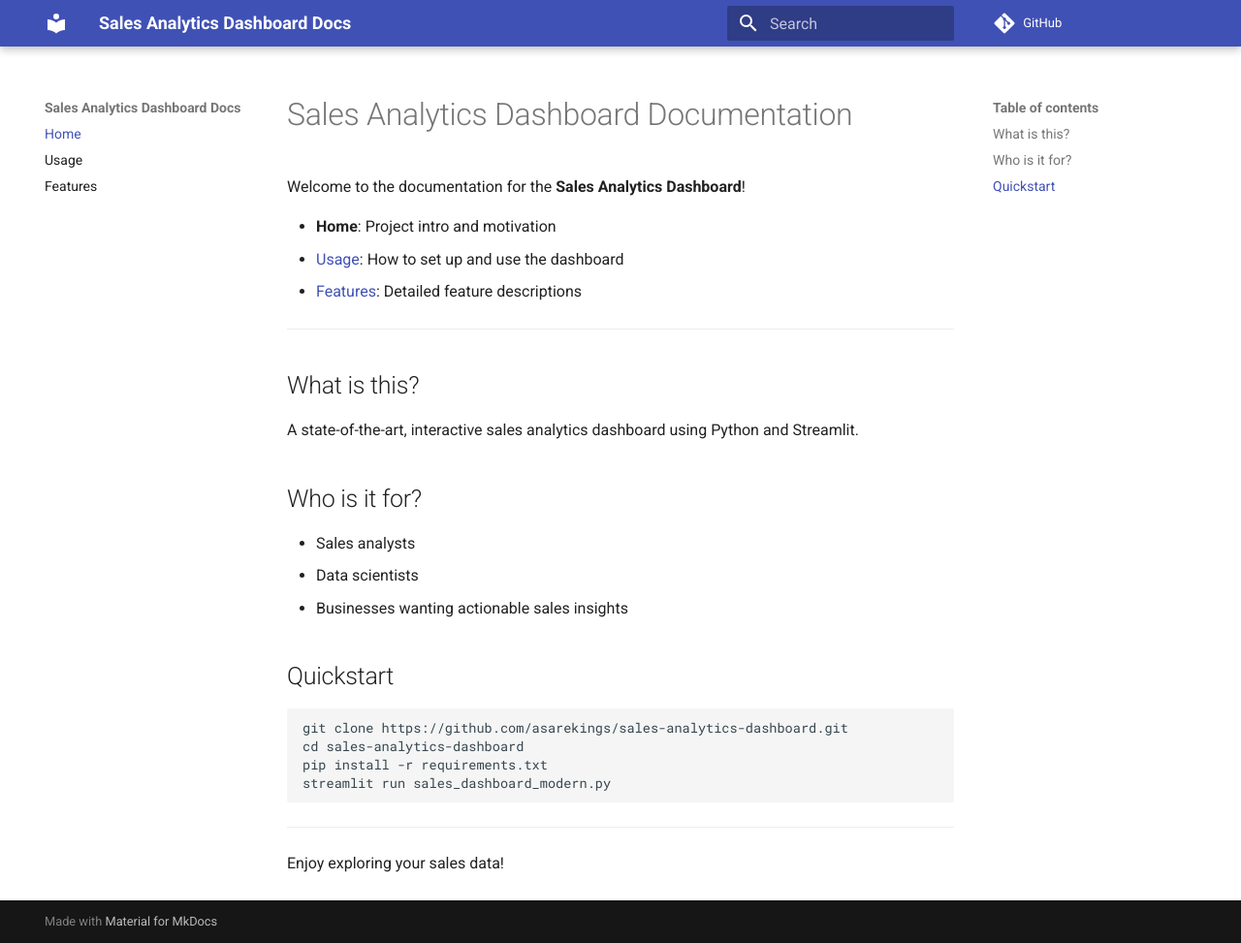
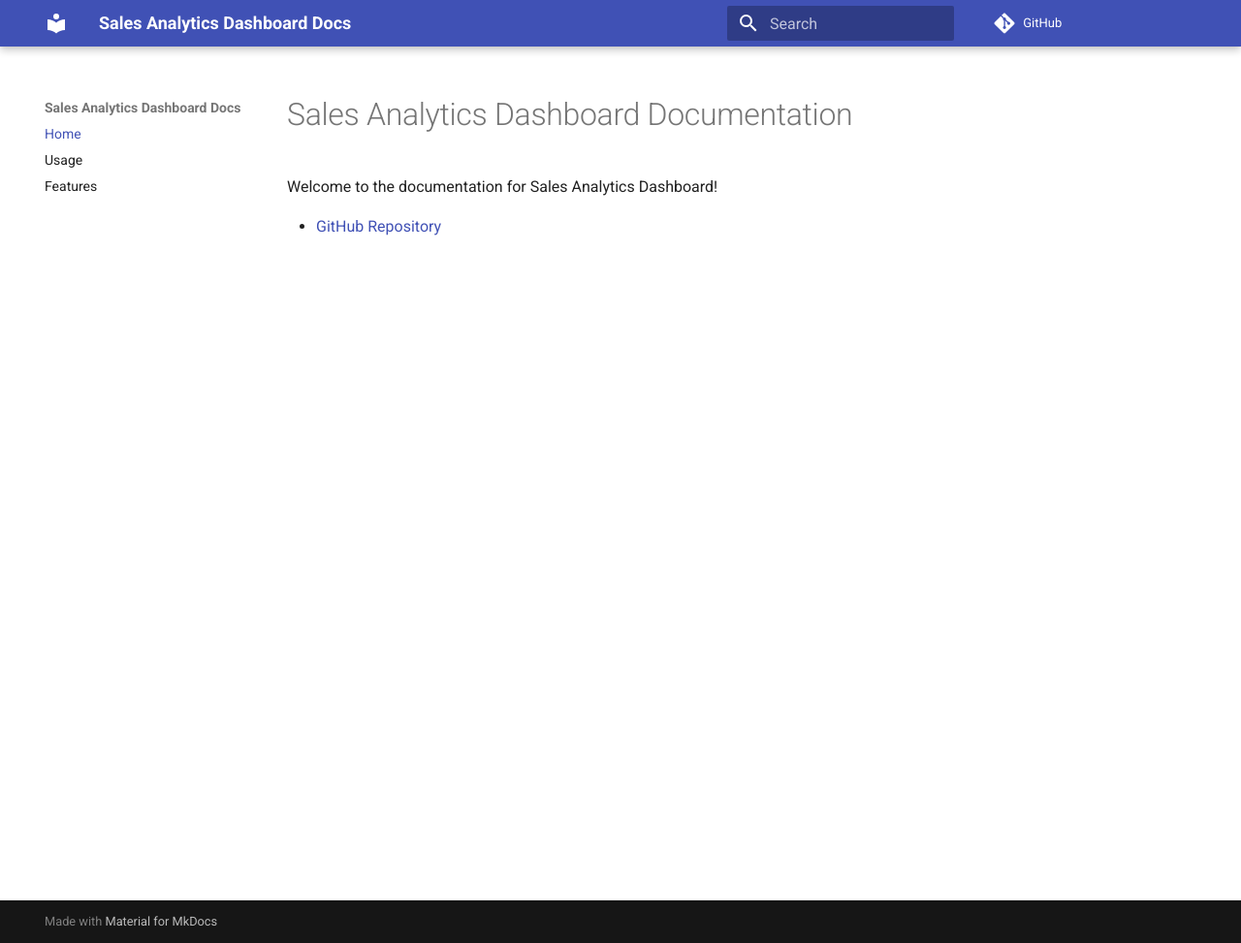
Before and after one commit to asarekings/sales-analytics-dashboard, an MkDocs documentation site: the page built from docs/index.md, in a window 1280 px wide and 973 px high. Shown: the whole window at 97% size. Built offline with MkDocs 1.6.1 and Material for MkDocs 9.7.7, drawn with Linux system fonts in a browser that asks for light colours; comment, search, counter and statistics services are not loaded.

````diff
--- a/docs/index.md
+++ b/docs/index.md
@@ -1,32 +1,5 @@
 # Sales Analytics Dashboard Documentation
 
-Welcome to the documentation for the **Sales Analytics Dashboard**!
+Welcome to the documentation for Sales Analytics Dashboard!
 
-- **Home**: Project intro and motivation
-- [Usage](usage.md): How to set up and use the dashboard
-- [Features](features.md): Detailed feature descriptions
-
----
-
-## What is this?
-
-A state-of-the-art, interactive sales analytics dashboard using Python and Streamlit.
-
-## Who is it for?
-
-- Sales analysts
-- Data scientists
-- Businesses wanting actionable sales insights
-
-## Quickstart
-
-```bash
-git clone https://github.com/asarekings/sales-analytics-dashboard.git
-cd sales-analytics-dashboard
-pip install -r requirements.txt
-streamlit run sales_dashboard_modern.py
-```
-
----
-
-Enjoy exploring your sales data!
+- [GitHub Repository](https://github.com/asarekings/sales-analytics-dashboard)
````
Also changed, not shown: 1 other file.
